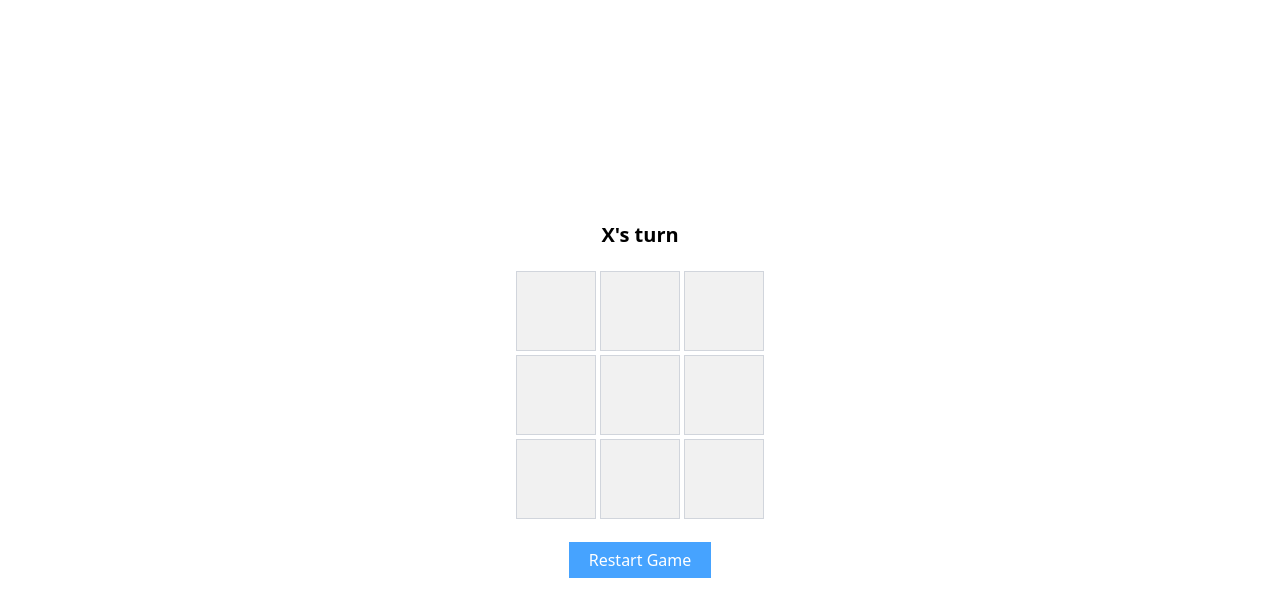
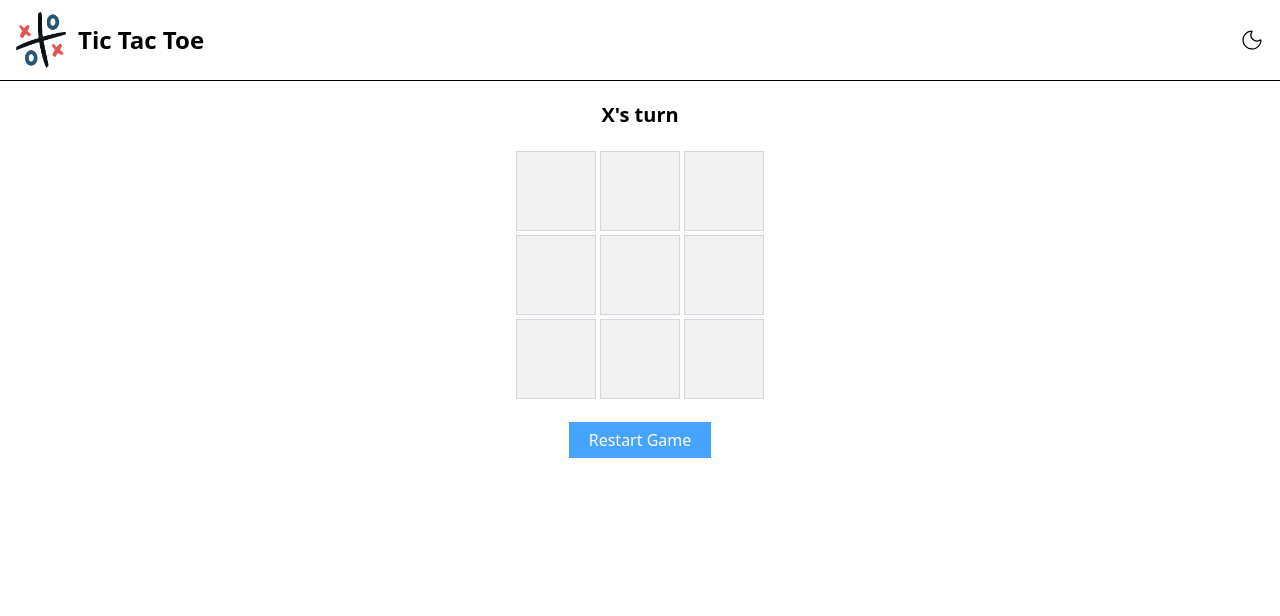
Before and after one commit to Swapnadip2005/tic-tac-toe, a Next.js app in the folder frontend/: page / in a window 1280 px wide. Shown: the top 616 px of the page. Built offline with nearby package versions, Linux system fonts and the light colour scheme.

Commit message:
added navbar

```diff
--- a/frontend/src/app/layout.tsx
+++ b/frontend/src/app/layout.tsx
@@ -1,6 +1,7 @@
 import type { Metadata } from "next";
 import { Analytics } from "@vercel/analytics/next";
 import "./globals.css";
+import Navbar from "@/components/Navbar";
 
 export const metadata: Metadata = {
   title: "Tic Tac Toe",
@@ -15,6 +16,7 @@ export default function RootLayout({
   return (
     <html lang="en">
       <body>
+        <Navbar />
         {children}
         <Analytics />
       </body>
--- a/frontend/src/app/page.tsx
+++ b/frontend/src/app/page.tsx
@@ -50,7 +50,7 @@ const Page = () => {
   };
 
   return (
-    <div className="flex flex-col items-center justify-center min-h-screen">
+    <div className="flex flex-col items-center justify-center">
       {winner ? (
         <h1 className="my-5 text-xl font-semibold">End Game!</h1>
       ) : draw ? (
--- /dev/null
+++ b/frontend/src/components/Navbar.tsx
@@ -0,0 +1,25 @@
+import { Moon } from "lucide-react";
+import Image from "next/image";
+import React from "react";
+
+const Navbar = () => {
+  return (
+    <div className="w-full h-15 border-b flex items-center justify-between py-10 px-4">
+      <div className="flex items-center gap-3">
+        <Image
+          src="/logoLight.png"
+          alt=""
+          height={50}
+          width={50}
+          quality={100}
+        />
+        <h1 className="text-2xl font-bold">Tic Tac Toe</h1>
+      </div>
+      <div>
+        <Moon strokeWidth={1.25} />
+      </div>
+    </div>
+  );
+};
+
+export default Navbar;
```
Also changed, not shown: frontend/public/logoLight.png (added).
